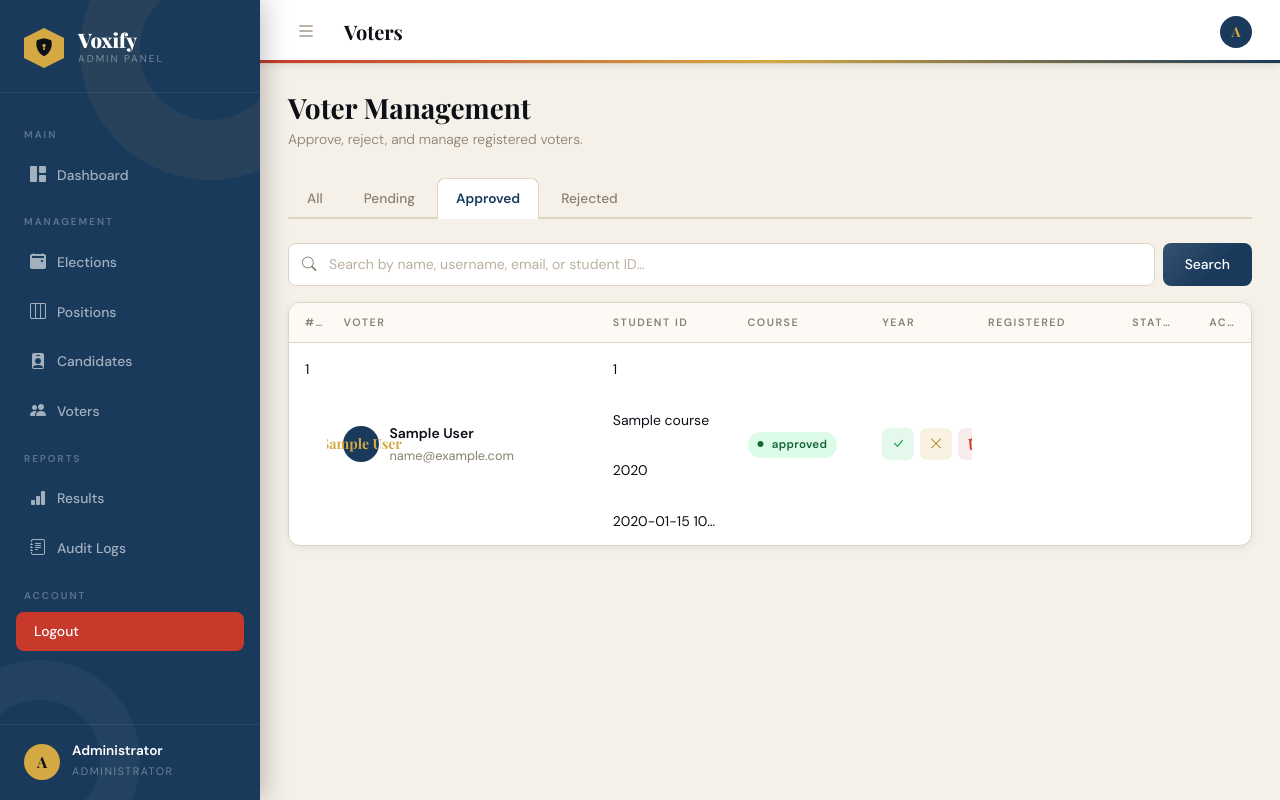
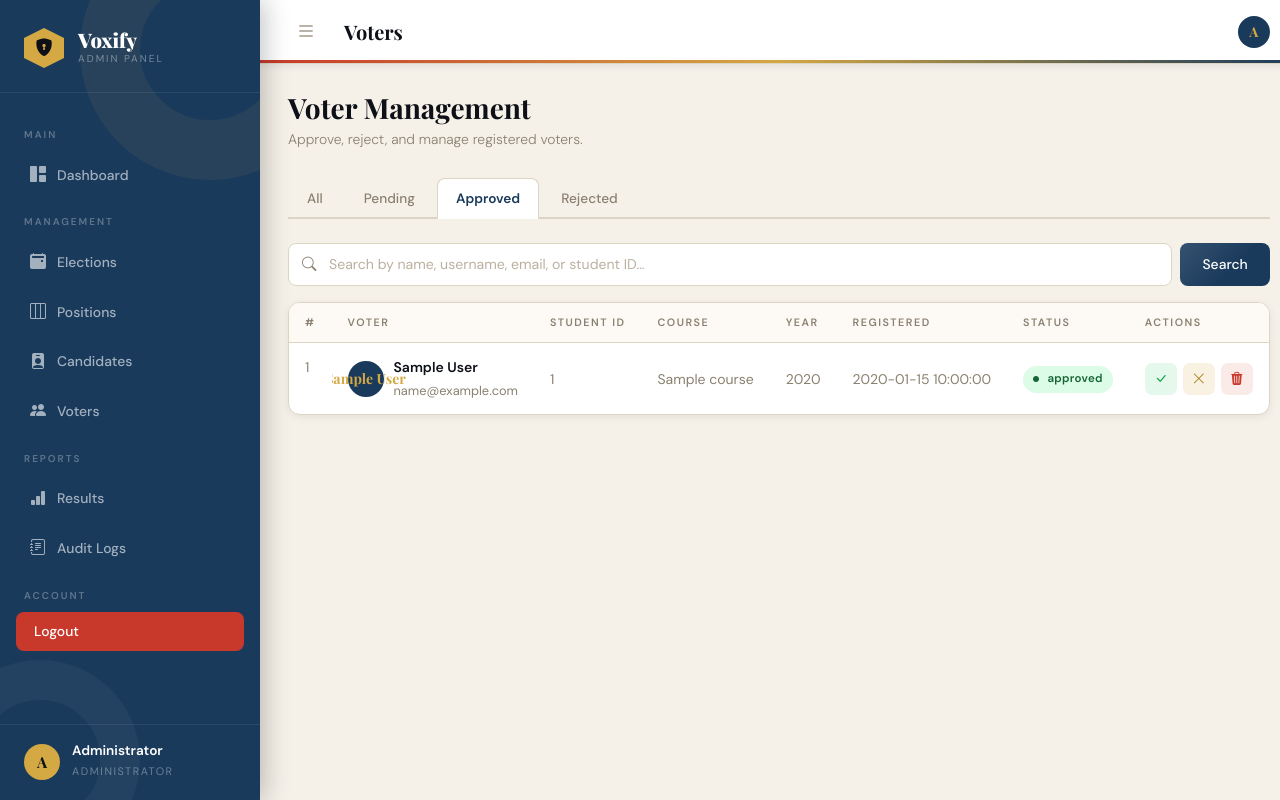
Before and after one commit to Shiijee/E-Voting-System, a Flask app: template Voxify/Admin/templates/voters.html in a window 1280 px wide. Run offline with Flask 3, Linux system fonts and the light colour scheme; the template is opened without the code that fills it: most values are stand-ins (such as "Sample title", 1, 10 or a date in 2020); some libraries are stand-ins or nearby versions; some web fonts are replaced.

Commit message:
ui changes

```diff
--- a/Voxify/Admin/static/css/voters.css
+++ b/Voxify/Admin/static/css/voters.css
@@ -129,7 +129,7 @@
 
 /* ── Table ───────────────────────────── */
 .table-responsive { overflow-x: auto; }
-.table-custom { width: 100%; border-collapse: collapse; table-layout: fixed; }
+.table-custom { width: 100%; border-collapse: collapse; }
 .table-custom th, .table-custom td {
   overflow: hidden;
   text-overflow: ellipsis;
@@ -150,12 +150,15 @@
   padding: 13px 16px;
   border-bottom: 1px solid rgba(221,213,196,0.4);
   font-size: 0.875rem;
+  color: var(--muted);
   vertical-align: middle;
 }
+/* Voter name column should be full ink color */
+.table-custom tbody td .fw-600 { color: var(--ink); }
 .table-custom tbody tr:hover td { background: #fdf8f0; }
 .table-custom tbody tr:last-child td { border-bottom: none; }
 .fw-600 { font-weight: 600; }
-.text-muted-sm { font-size: 0.8rem; color: var(--muted); display: block; margin-top: 2px; }
+.text-muted-sm { font-size: 0.8rem; color: var(--muted); }
 
 /* ── Voter Cell ──────────────────────── */
 .voter-cell {
--- a/Voxify/Admin/templates/voters.html
+++ b/Voxify/Admin/templates/voters.html
@@ -42,16 +42,6 @@
     {% if voters %}
     <div class="table-responsive">
       <table class="table-custom">
-        <colgroup>
-          <col style="width: 4%;" />
-          <col style="width: 28%;" />
-          <col style="width: 14%;" />
-          <col style="width: 14%;" />
-          <col style="width: 11%;" />
-          <col style="width: 15%;" />
-          <col style="width: 8%;" />
-          <col style="width: 6%;" />
-        </colgroup>
         <thead>
           <tr>
             <th>#</th>
@@ -77,10 +67,10 @@
                 </div>
               </div>
             </td>
-            <td class="text-muted-sm">{{ voter.student_id or '—' }}</td>
-            <td class="text-muted-sm">{{ voter.course or voter.department or '—' }}</td>
-            <td class="text-muted-sm">{{ voter.year_level or voter.year or '—' }}</td>
-            <td class="text-muted-sm">{{ voter.created_at or '—' }}</td>
+            <td>{{ voter.student_id or '—' }}</td>
+            <td>{{ voter.course or voter.department or '—' }}</td>
+            <td>{{ voter.year_level or voter.year or '—' }}</td>
+            <td>{{ voter.created_at or '—' }}</td>
             <td>
               <span class="badge-status badge-{{ voter.status.lower() }}">
                 <i class="bi bi-circle-fill me-1" style="font-size:6px"></i>{{ voter.status }}
```
